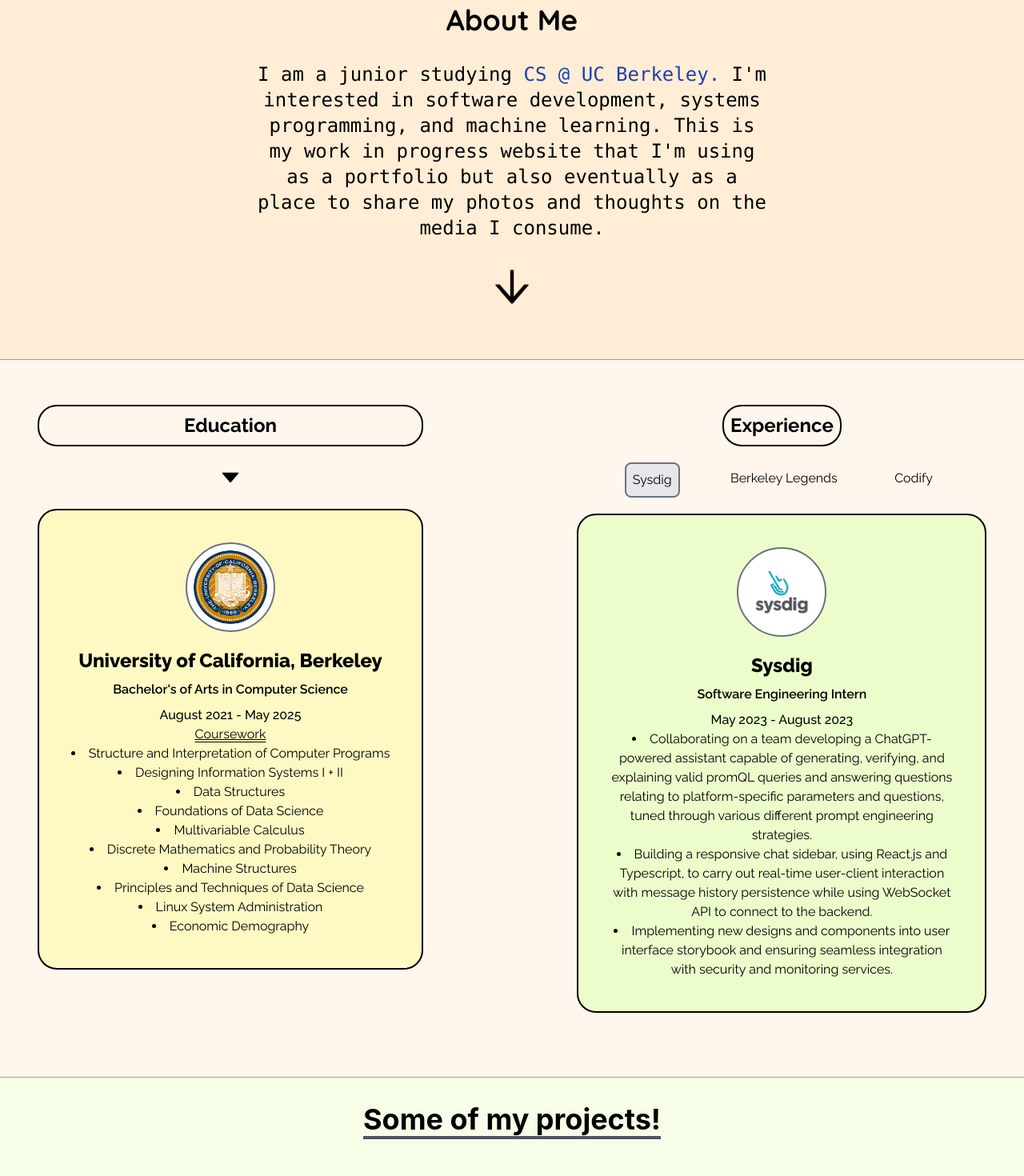
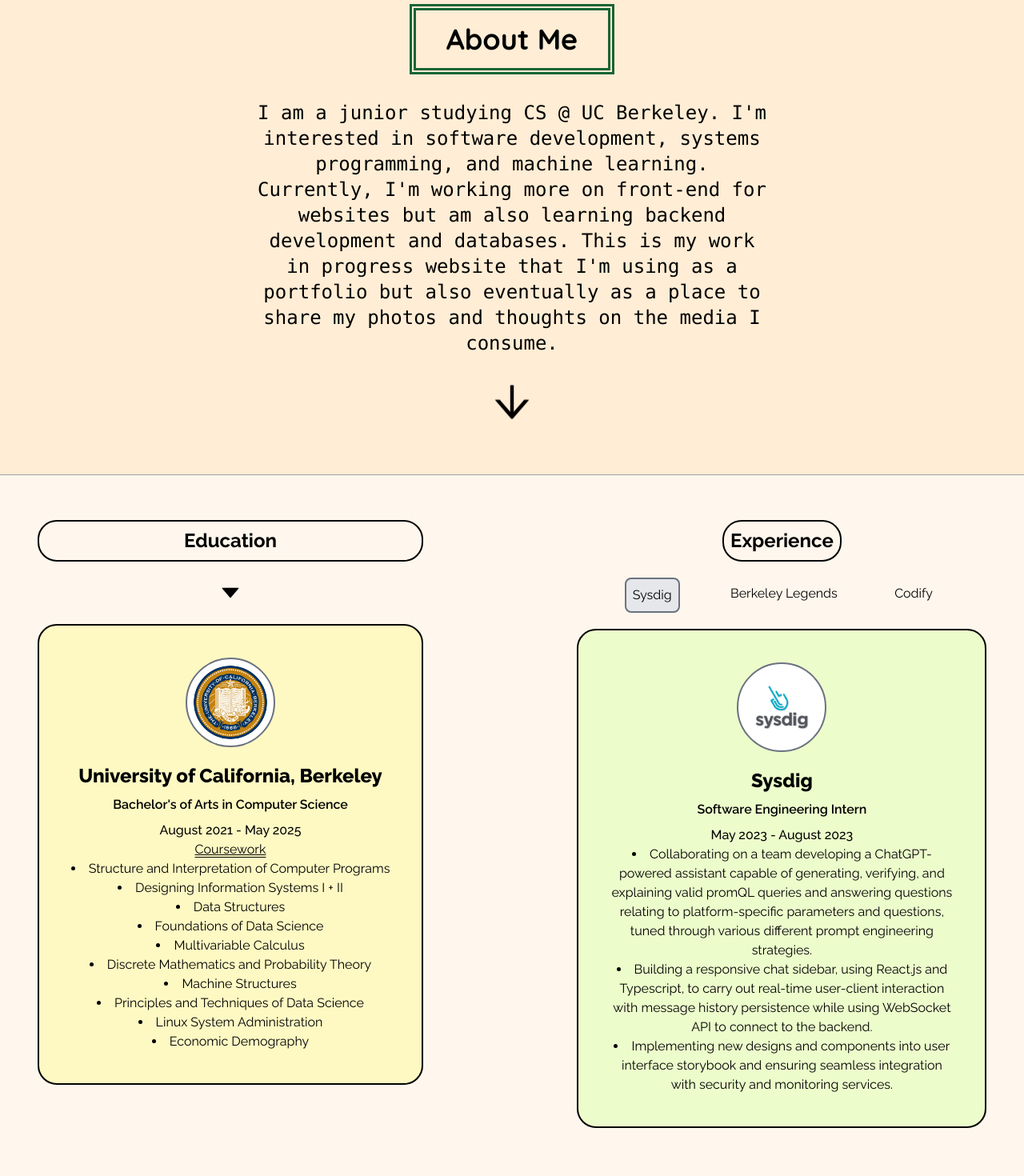
Before and after one commit to ericy3/ericy3.github.io, a React (Create React App) app: page / in a window 1280 px wide. Shown: the part 600-2070 px from the top of the page at 80% size. Built offline with nearby package versions, Linux system fonts and the light colour scheme; no server answers.

Commit message:
more description and borders

```diff
--- a/src/pages/About.tsx
+++ b/src/pages/About.tsx
@@ -24,13 +24,15 @@
 
 const Introduction = () => {
     return (
-        <div className="flex flex-col font-mono text-lg lg:text-2xl self-center w-6/12 mt-16">
-            <div className="font-quicksand font-bold text-3xl lg:text-4xl mb-8">
+        <div className="flex flex-col font-mono text-lg lg:text-2xl self-center items-center w-6/12 mt-16">
+            <div className="font-quicksand font-bold text-3xl w-64 lg:text-4xl mb-8 p-4 border-double border-8 border-green-800">
                 About Me
             </div>
             <div className="">
-                I am a junior studying <a className="text-blue-800"> CS @ UC Berkeley. </a>
+                I am a junior studying CS @ UC Berkeley.
                 I'm interested in software development, systems programming, and machine learning.
+                Currently, I'm working more on front-end for websites but am also
+                learning backend development and databases.
                 This is my work in progress website that I'm using as a portfolio but also
                 eventually as a place to share my photos and thoughts on the media I consume.
             </div>
--- a/src/pages/Projects.tsx
+++ b/src/pages/Projects.tsx
@@ -39,7 +39,7 @@
 const Projects = () => {
     return (
         <div id="projects" className="scroll-mt-24 bg-lime-50 pt-12 font-bold text-4xl pt-8 pb-16 border-b-2 border-gray-600">
-            <div className="underline decoration-gray-600 decoration-4 decoration-solid underline-offset-8">
+            <div className="font-raleway underline decoration-gray-600 decoration-4 decoration-solid underline-offset-8">
                 Some of my projects!
             </div>
                 <ProjectItem />
```
